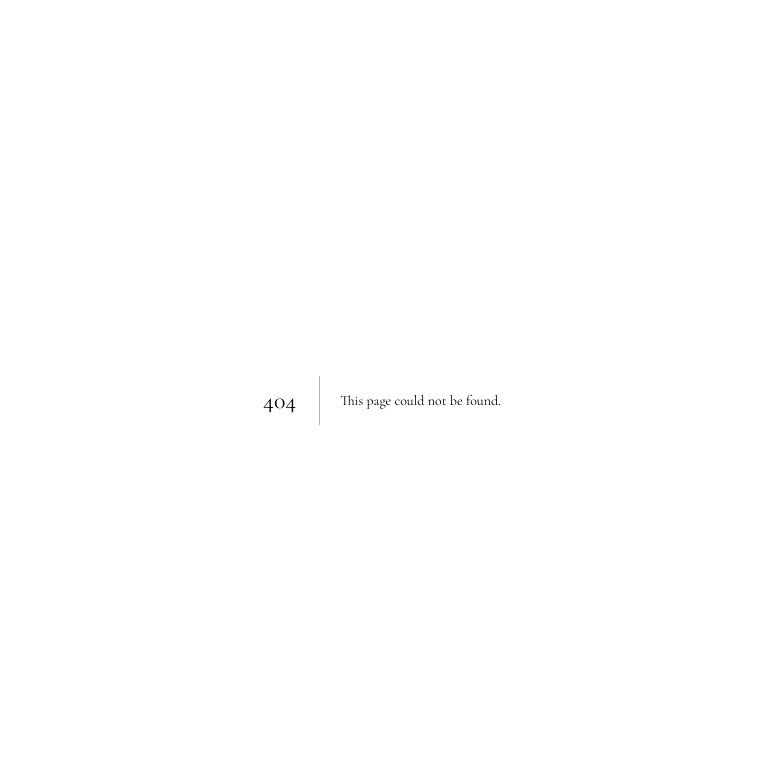
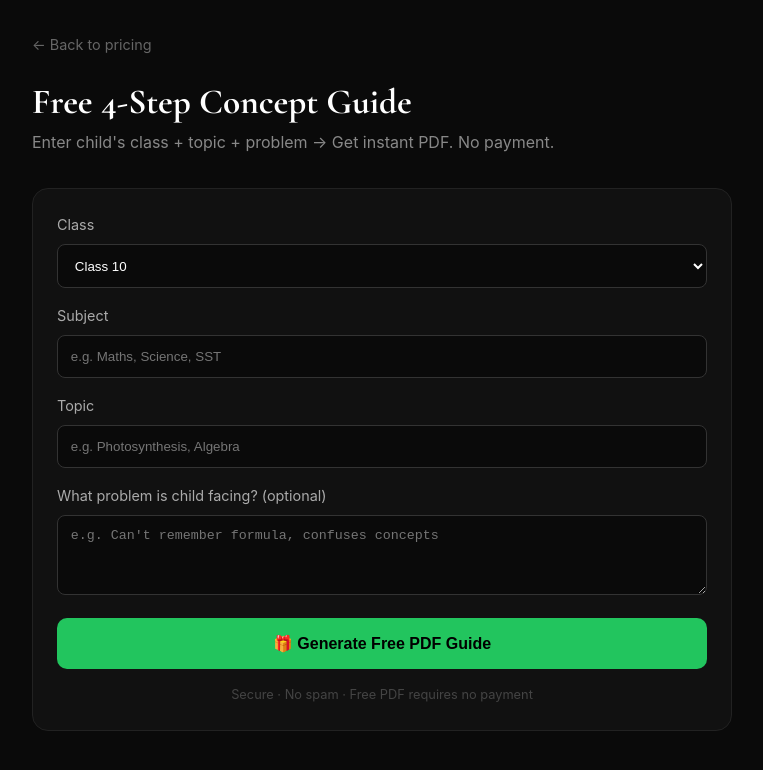
Before and after one commit to Ani1967/educreation, a Next.js app: page /get-pdf in a window 1280 px wide. Before the commit this address had no page. Shown: the top 770 px of the page, without its empty margins (258-1021 px from the left). Built offline with nearby package versions, Linux system fonts and the light colour scheme.

Commit message:
Add /get-pdf page - Free 4-step guide with Lead tracking
Fixes 404 on /get-pdf - implements free PDF funnel to convert to ₹1999 Spark plan, adds Meta Pixel Lead event

```diff
--- /dev/null
+++ b/app/get-pdf/page.tsx
@@ -0,0 +1,74 @@
+"use client";
+import { useState } from "react";
+import Link from "next/link";
+
+export default function GetPdfPage() {
+  const [form, setForm] = useState({ className: "Class 10", subject: "", topic: "", problem: "", whatsapp: "" });
+  const [guide, setGuide] = useState<any>(null);
+  const [loading, setLoading] = useState(false);
+
+  const generate = () => {
+    if(!form.subject || !form.topic) { alert("Please enter subject and topic"); return; }
+    setLoading(true);
+    // Track Lead for Meta Pixel
+    if(typeof window !== 'undefined' && (window as any).fbq) (window as any).fbq('track','Lead');
+
+    setTimeout(()=> {
+      setGuide({
+        title: `${form.topic} - 4 Step Guide for ${form.className}`,
+        steps: [
+          { n: 1, t: `Understand ${form.topic}`, d: `Core concept of ${form.topic} in ${form.subject}: ${form.problem || 'Student finds it confusing'}. Start with definition + 1 real-life example.` },
+          { n: 2, t: `Visual Concept Map`, d: `Break ${form.topic} into 3 parts: What, Why, How. Draw boxes and connect.` },
+          { n: 3, t: `Practice in 15 mins`, d: `Do 3 questions: 1 easy (definition), 1 medium (example), 1 hard (from ${form.className} book). Use timer.` },
+          { n: 4, t: `Check Mastery`, d: `Ask child to explain ${form.topic} in own words. If can teach, mastered. If not, revisit Step 1.` }
+        ]
+      });
+      setLoading(false);
+    }, 800);
+  };
+
+  return (
+    <div style={{ minHeight: "100vh", background: "#0a0a0a", color: "#fff", fontFamily: "Inter, sans-serif", padding: "2rem 1.5rem" }}>
+      <div style={{ maxWidth: "700px", margin: "0 auto" }}>
+        <Link href="/pricing" style={{ color: "#666", textDecoration: "none", fontSize: "0.9rem" }}>← Back to pricing</Link>
+        <h1 style={{ fontSize: "2.2rem", fontWeight: 800, marginTop: "1.5rem" }}>Free 4-Step Concept Guide</h1>
+        <p style={{ color: "#888", marginTop: "0.5rem" }}>Enter child's class + topic + problem → Get instant PDF. No payment.</p>
+
+        {!guide ? (
+          <div style={{ background: "#111", border: "1px solid #222", borderRadius: "16px", padding: "1.5rem", marginTop: "2rem" }}>
+            <label style={{ display: "block", color: "#aaa", fontSize: "0.9rem", marginBottom: "0.5rem" }}>Class</label>
+            <select value={form.className} onChange={e=>setForm({...form, className:e.target.value})} style={{ width: "100%", padding: "0.8rem", background: "#0a0a0a", border: "1px solid #333", color: "#fff", borderRadius: "8px", marginBottom: "1rem" }}>
+              {["Class 6","Class 7","Class 8","Class 9","Class 10","Class 11","Class 12"].map(c=> <option key={c}>{c}</option>)}
+            </select>
+            <label style={{ display: "block", color: "#aaa", fontSize: "0.9rem", marginBottom: "0.5rem" }}>Subject</label>
+            <input value={form.subject} onChange={e=>setForm({...form, subject:e.target.value})} placeholder="e.g. Maths, Science, SST" style={{ width: "100%", padding: "0.8rem", background: "#0a0a0a", border: "1px solid #333", color: "#fff", borderRadius: "8px", marginBottom: "1rem" }} />
+            <label style={{ display: "block", color: "#aaa", fontSize: "0.9rem", marginBottom: "0.5rem" }}>Topic</label>
+            <input value={form.topic} onChange={e=>setForm({...form, topic:e.target.value})} placeholder="e.g. Photosynthesis, Algebra" style={{ width: "100%", padding: "0.8rem", background: "#0a0a0a", border: "1px solid #333", color: "#fff", borderRadius: "8px", marginBottom: "1rem" }} />
+            <label style={{ display: "block", color: "#aaa", fontSize: "0.9rem", marginBottom: "0.5rem" }}>What problem is child facing? (optional)</label>
+            <textarea value={form.problem} onChange={e=>setForm({...form, problem:e.target.value})} placeholder="e.g. Can't remember formula, confuses concepts" style={{ width: "100%", padding: "0.8rem", background: "#0a0a0a", border: "1px solid #333", color: "#fff", borderRadius: "8px", marginBottom: "1rem", minHeight: "80px" }} />
+            <button onClick={generate} disabled={loading} style={{ width: "100%", padding: "1rem", background: "#22c55e", color: "#000", border: "none", borderRadius: "10px", fontWeight: 700, fontSize: "1rem", cursor: "pointer" }}>{loading ? "Generating..." : "🎁 Generate Free PDF Guide"}</button>
+            <p style={{ textAlign: "center", color: "#444", fontSize: "0.8rem", marginTop: "1rem" }}>Secure · No spam · Free PDF requires no payment</p>
+          </div>
+        ) : (
+          <div id="pdf-content" style={{ background: "#fff", color: "#000", borderRadius: "16px", padding: "2rem", marginTop: "2rem" }}>
+            <h2 style={{ fontSize: "1.5rem", fontWeight: 800 }}>{guide.title}</h2>
+            <p style={{ color: "#555", marginTop: "0.5rem" }}>Subject: {form.subject} | Topic: {form.topic}</p>
+            <div style={{ marginTop: "1.5rem" }}>
+              {guide.steps.map((s:any)=> (
+                <div key={s.n} style={{ marginBottom: "1.5rem", borderLeft: "4px solid #22c55e", paddingLeft: "1rem" }}>
+                  <h3 style={{ fontWeight: 700 }}>Step {s.n}: {s.t}</h3>
+                  <p style={{ color: "#333", marginTop: "0.3rem", lineHeight: 1.5 }}>{s.d}</p>
+                </div>
+              ))}
+            </div>
+            <div style={{ marginTop: "2rem", display: "flex", gap: "1rem" }}>
+              <button onClick={()=>window.print()} style={{ flex: 1, padding: "0.9rem", background: "#111", color: "#fff", border: "none", borderRadius: "8px", fontWeight: 600 }}>Download as PDF</button>
+              <Link href="/signup" style={{ flex: 1, textAlign: "center", padding: "0.9rem", background: "#22c55e", color: "#000", borderRadius: "8px", fontWeight: 700, textDecoration: "none" }}>Get Mentor for ₹1,999</Link>
+            </div>
+            <button onClick={()=>setGuide(null)} style={{ marginTop: "1rem", background: "none", border: "none", color: "#888", fontSize: "0.9rem", cursor: "pointer" }}>← Generate another</button>
+          </div>
+        )}
+      </div>
+    </div>
+  );
+}
```
